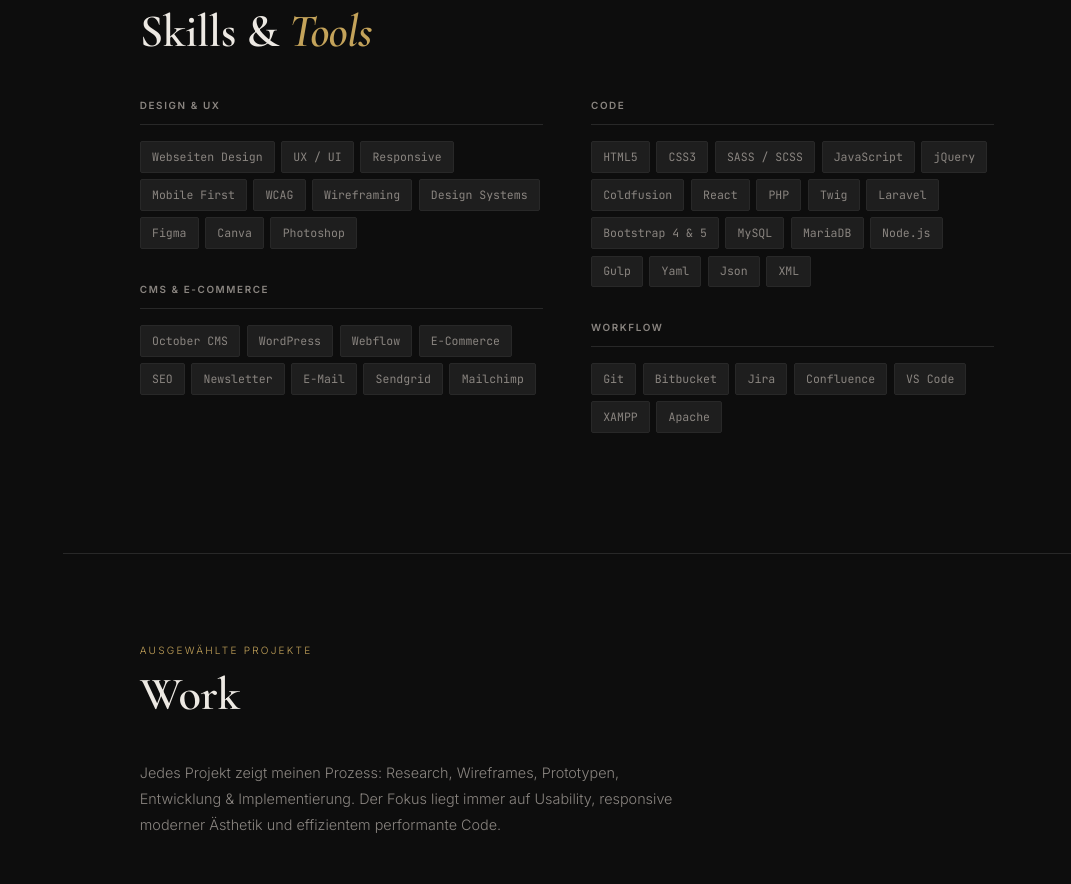
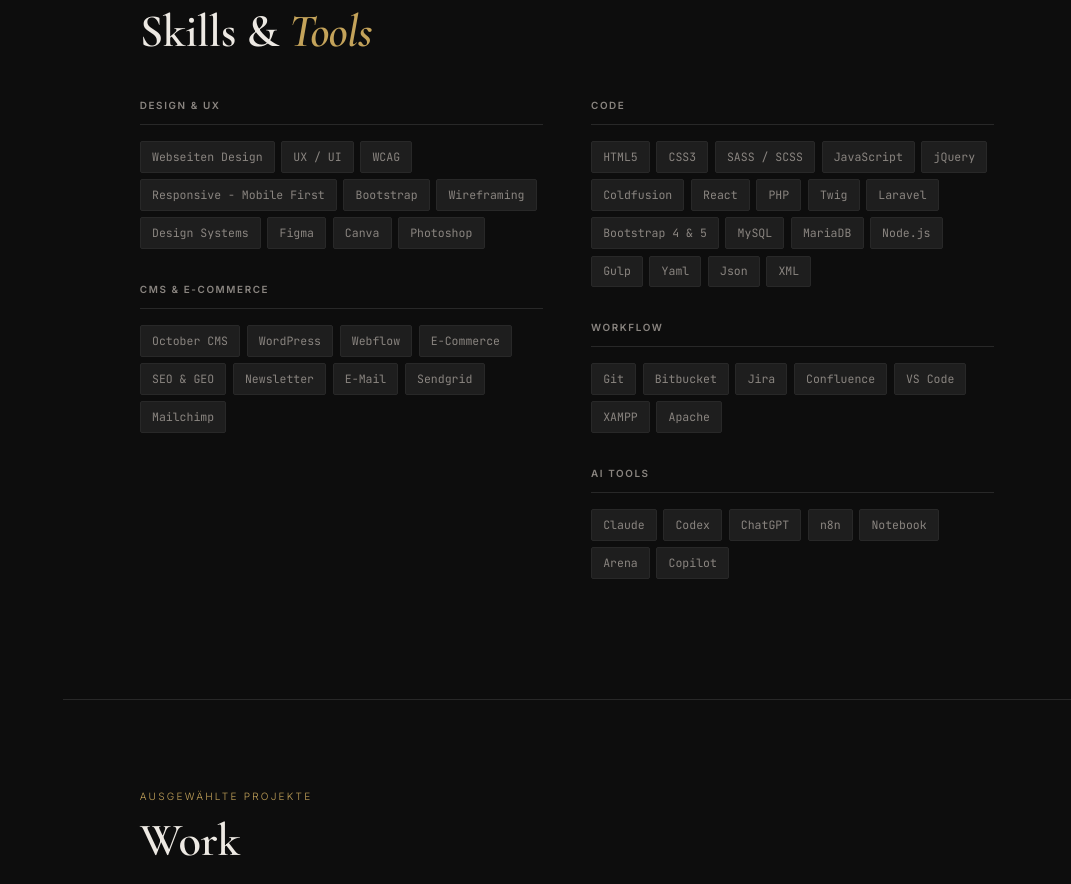
Before and after one commit to SukeDesign/susana-pinho, a plain HTML site: page index.html in a window 1280 px wide. Shown: the part 1728-2612 px from the top of the page, without its empty margins (209-1280 px from the left). Drawn offline with nearby package versions, Linux system fonts and the light colour scheme.

Commit message:
added AI Skills

```diff
--- a/index.html
+++ b/index.html
@@ -863,9 +863,9 @@
               <div class="skill-tags">
                 <span class="tag">Webseiten Design</span>
                 <span class="tag">UX / UI</span>
-                <span class="tag">Responsive</span>
-                <span class="tag">Mobile First</span>
                 <span class="tag">WCAG</span>
+                <span class="tag">Responsive - Mobile First</span>
+                <span class="tag">Bootstrap</span>
                 <span class="tag">Wireframing</span>
                 <span class="tag">Design Systems</span>
                 <span class="tag">Figma</span>
@@ -880,7 +880,7 @@
                 <span class="tag">WordPress</span>
                 <span class="tag">Webflow</span>
                 <span class="tag">E-Commerce</span>
-                <span class="tag">SEO</span>
+                <span class="tag">SEO & GEO</span>
                 <span class="tag">Newsletter</span>
                 <span class="tag">E-Mail</span>
                 <span class="tag">Sendgrid</span>
@@ -922,6 +922,18 @@
                 <span class="tag">VS Code</span>
                 <span class="tag">XAMPP</span>
                 <span class="tag">Apache</span>
+              </div>
+            </div>
+            <div class="skill-group">
+              <h3>AI Tools</h3>
+              <div class="skill-tags">
+                <span class="tag">Claude</span>
+                <span class="tag">Codex</span>
+                <span class="tag">ChatGPT</span>
+                <span class="tag">n8n</span>
+                <span class="tag">Notebook</span>
+                <span class="tag">Arena</span>
+                <span class="tag">Copilot</span>
               </div>
             </div>
           </div>
```
